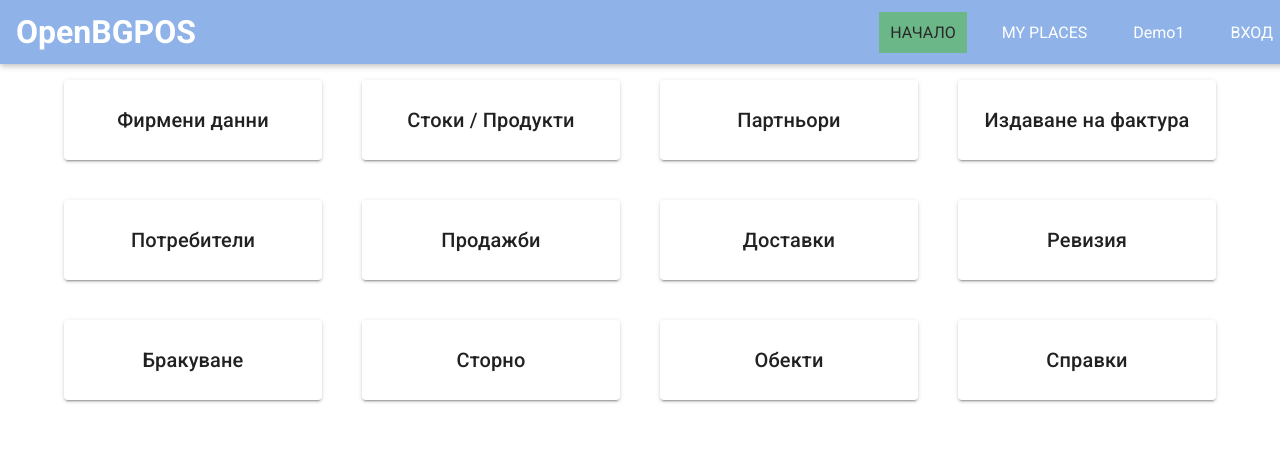
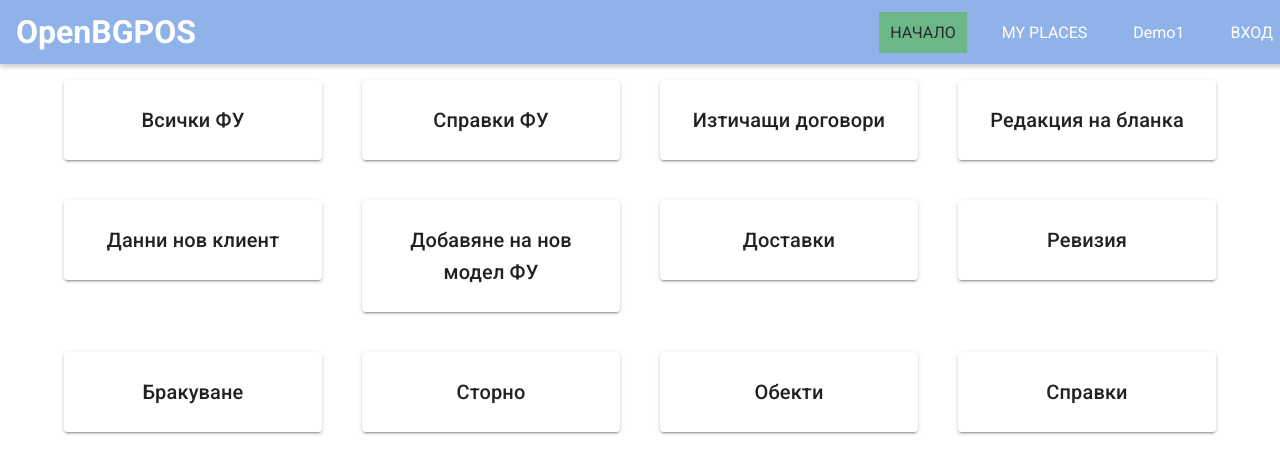
Before and after one commit to failnot3/BG-fisc-service, a React (Create React App) app in the folder front-end/: page / in a window 1280 px wide. Shown: the top 474 px of the page. Built offline with nearby package versions, Linux system fonts and the light colour scheme.

Commit message:
chages to griditems

```diff
--- a/front-end/src/App.js
+++ b/front-end/src/App.js
@@ -2,7 +2,6 @@ import React from "react";
 import { BrowserRouter as Router, Route, Navigate, Routes } from "react-router-dom";
 
 import MainNavigation from "./components/sharedComponents/Navigation/MainNavigation";
-import Dashboard from "./pages/Dashboard";
 import Login from "./pages/Login";
 
 import CompanyDetails from "./pages/CompanyDetails";
--- a/front-end/src/components/sharedComponents/UIelement/gridItems.js
+++ b/front-end/src/components/sharedComponents/UIelement/gridItems.js
@@ -13,7 +13,7 @@ const GridItem = () => {
         <Paper elevation={2}>
           <Box padding={3} sx={{ textAlign: "center" }}>
             <Typography variant='h6' component='h4'>
-              Фирмени данни
+              Всички ФУ
             </Typography>
           </Box>
         </Paper>
@@ -22,7 +22,7 @@ const GridItem = () => {
         <Paper elevation={2}>
           <Box padding={3} sx={{ textAlign: "center" }}>
             <Typography variant='h6' component='h4'>
-              Стоки / Продукти
+              Справки ФУ
             </Typography>
           </Box>
         </Paper>
@@ -31,7 +31,7 @@ const GridItem = () => {
         <Paper elevation={2}>
           <Box padding={3} sx={{ textAlign: "center" }}>
             <Typography variant='h6' component='h4'>
-              Партньори
+              Изтичащи договори
             </Typography>
           </Box>
         </Paper>
@@ -40,7 +40,7 @@ const GridItem = () => {
         <Paper elevation={2}>
           <Box padding={3} sx={{ textAlign: "center", alignItems: "center" }}>
             <Typography variant='h6' component='h4'>
-              Издаване на фактура
+              Редакция на бланка
             </Typography>
           </Box>
         </Paper>
@@ -49,7 +49,7 @@ const GridItem = () => {
         <Paper elevation={2}>
           <Box padding={3} sx={{ textAlign: "center" }}>
             <Typography variant='h6' component='h4'>
-              Потребители
+              Данни нов клиент
             </Typography>
           </Box>
         </Paper>
@@ -58,7 +58,7 @@ const GridItem = () => {
         <Paper elevation={2}>
           <Box padding={3} sx={{ textAlign: "center" }}>
             <Typography variant='h6' component='h4'>
-              Продажби
+              Добавяне на нов модел ФУ
             </Typography>
           </Box>
         </Paper>
```
